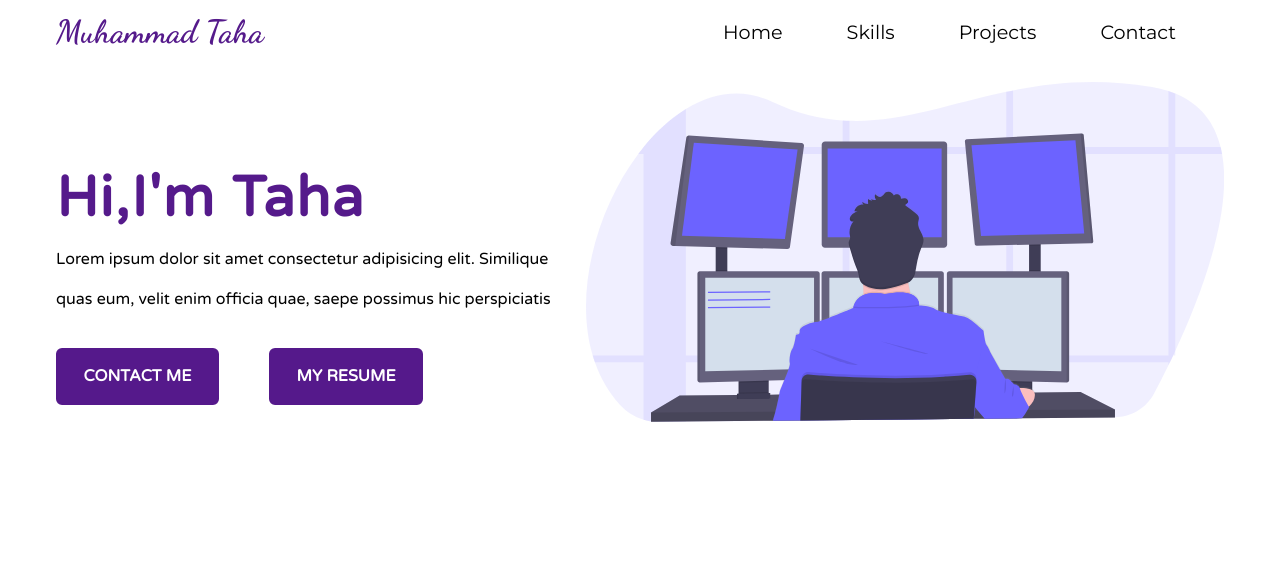
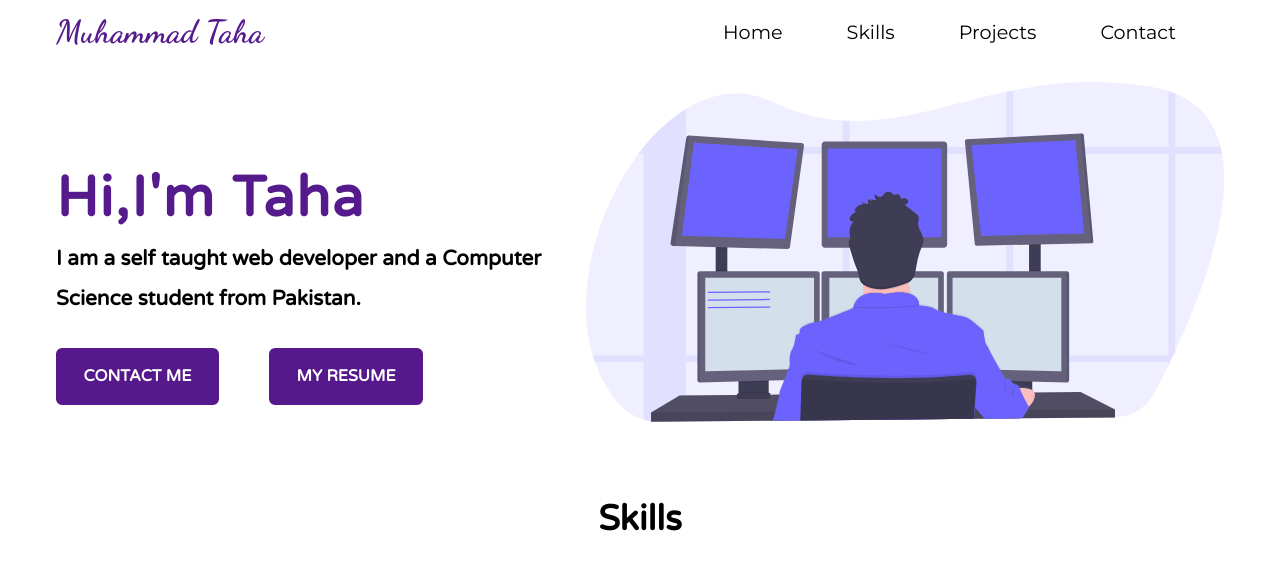
Before and after one commit to mtahashahid/dFolio, a React (Create React App) app: page / in a window 1280 px wide. Shown: the top 570 px of the page. Built offline with nearby package versions, Linux system fonts and the light colour scheme.

Commit message:
some fixes

```diff
--- a/src/Components/Home/Home.css
+++ b/src/Components/Home/Home.css
@@ -15,7 +15,6 @@
   padding: 1rem;
   width: 100%;
   min-height: 50vh;
-
   font-family: "Varela Round", sans-serif;
 }
 .content-left {
@@ -28,6 +27,8 @@
   line-height: 5rem;
 }
 .content-left p {
+  font-size: 1.3rem;
+  font-weight: 600;
 }
 .content-right {
   height: 25rem;
@@ -77,14 +78,14 @@
   .content-left {
     text-align: center;
   }
-    .content-left p {
+  .content-left p {
     padding: 2vw 5vw;
     line-height: normal;
   }
   .home-btns {
     justify-content: space-evenly;
   }
-  .btn{
+  .btn {
     margin: 0;
   }
 }
@@ -98,8 +99,10 @@
   .content-left p {
     line-height: normal;
     padding: 2vw 6vw;
+    font-size: 0.9rem;
+    font-weight: 600;
   }
-  .btn{
+  .btn {
     margin-right: -0.5rem;
     padding: 0.4rem 0.9rem;
   }
--- a/src/Components/Home/Home.js
+++ b/src/Components/Home/Home.js
@@ -8,8 +8,7 @@ class Home extends Component {
         <div className="content-left">
           <h1>Hi,I'm Taha</h1>
           <p>
-            Lorem ipsum dolor sit amet consectetur adipisicing elit. Similique
-            quas eum, velit enim officia quae, saepe possimus hic perspiciatis
+            I am a self taught web developer and a Computer Science student from Pakistan.
           </p>
           <div className="home-btns">
             <div>
--- a/src/Components/Skills/Skills.css
+++ b/src/Components/Skills/Skills.css
@@ -0,0 +1,6 @@
+@import url("https://fonts.googleapis.com/css2?family=Varela+Round&display=swap");
+h2{
+    text-align: center;
+    font-family: "Varela Round", sans-serif;
+    font-size: 2.2rem;
+}
--- a/src/Components/Skills/Skills.js
+++ b/src/Components/Skills/Skills.js
@@ -1,5 +1,9 @@
+import "./Skills.css";
+
 const Skills = () => {
-  return <div></div>;
+  return <div>
+    <h2>Skills</h2>
+  </div>;
 };
 
 export default Skills;
--- a/src/Layout/Layout.js
+++ b/src/Layout/Layout.js
@@ -1,12 +1,14 @@
 import React, { Component } from 'react'
 import NavBar from '../Components/Navbar/NavBar'
 import Home from '../Components/Home/Home'
+import Skills from '../Components/Skills/Skills'
 class Layout extends Component {
     render() {
         return (
             <div className="main-container">
                <NavBar/>
                <Home/>
+               <Skills/>
             </div>
         )
     }
```
